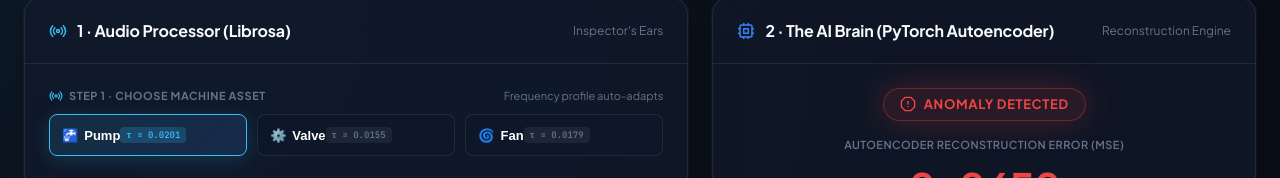
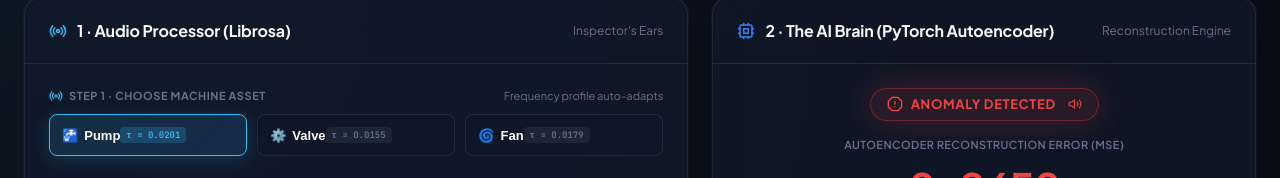
Before and after one commit to Hunter-of-pros/vision, a React (Vite) app in the folder frontend/: page / in a window 1280 px wide. Both pictures are taken after a click on the button "Anomaly Pump (ID 00)". Shown: the part 147-325 px from the top of the page. Built offline with nearby package versions, Linux system fonts and the light colour scheme; no server answers; the HTML template or start-up script is replaced by a standard one.

Commit message:
feat: add industrial acoustic alarm beep when anomaly threshold is crossed

```diff
--- a/frontend/src/components/AnomalyGauge.jsx
+++ b/frontend/src/components/AnomalyGauge.jsx
@@ -1,5 +1,45 @@
-import React from 'react';
-import { AlertOctagon, CheckCircle2, BarChart2, ShieldAlert } from 'lucide-react';
+import React, { useEffect, useRef } from 'react';
+import { AlertOctagon, CheckCircle2, BarChart2, ShieldAlert, Volume2 } from 'lucide-react';
+
+/**
+ * Generates an industrial double-beep acoustic alarm using the Web Audio API.
+ * Pulse 1: 880 Hz (A5), Pulse 2: 1100 Hz (C#6)
+ */
+export function playAnomalyAlertBeep() {
+  try {
+    const AudioContextClass = window.AudioContext || window.webkitAudioContext;
+    if (!AudioContextClass) return;
+    const ctx = new AudioContextClass();
+    if (ctx.state === 'suspended') {
+      ctx.resume();
+    }
+
+    const now = ctx.currentTime;
+
+    const playPulse = (freq, startOffset, duration) => {
+      const osc = ctx.createOscillator();
+      const gain = ctx.createGain();
+
+      osc.type = 'triangle'; // Crisp industrial buzzer harmonics
+      osc.frequency.setValueAtTime(freq, now + startOffset);
+
+      gain.gain.setValueAtTime(0.0001, now + startOffset);
+      gain.gain.linearRampToValueAtTime(0.28, now + startOffset + 0.02);
+      gain.gain.exponentialRampToValueAtTime(0.0001, now + startOffset + duration);
+
+      osc.connect(gain);
+      gain.connect(ctx.destination);
+
+      osc.start(now + startOffset);
+      osc.stop(now + startOffset + duration);
+    };
+
+    playPulse(880, 0.0, 0.13);       // Beep 1
+    playPulse(1100, 0.18, 0.22);     // Beep 2 (higher urgent alert)
+  } catch (err) {
+    console.warn('Anomaly audio alert failed:', err);
+  }
+}
 
 export default function AnomalyGauge({ score = 0, threshold = 0.020, isAnomaly = false, analysisResult = null }) {
   const dynMetrics = analysisResult?.dynamic_metrics || null;
@@ -9,6 +49,19 @@ export default function AnomalyGauge({ score = 0, threshold = 0.020, isAnomaly =
   const dynamicThreshold = dynMetrics?.dynamic_threshold || threshold || 0.0201;
   const activeThreshold = dynamicThreshold;
   const activeIsAnomaly = score >= activeThreshold;
+
+  const lastAlertKeyRef = useRef(null);
+
+  // Automatically trigger beep sound whenever an anomaly crosses threshold
+  useEffect(() => {
+    if (analysisResult && activeIsAnomaly) {
+      const alertKey = `${analysisResult.filename || 'sample'}_${analysisResult.score}`;
+      if (lastAlertKeyRef.current !== alertKey) {
+        lastAlertKeyRef.current = alertKey;
+        playAnomalyAlertBeep();
+      }
+    }
+  }, [analysisResult, activeIsAnomaly]);
 
   // Meter percentage (0 to 0.20 range)
   const maxScale = 0.20;
@@ -22,8 +75,13 @@ export default function AnomalyGauge({ score = 0, threshold = 0.020, isAnomaly =
       {/* Top Status Pill */}
       <div style={{ marginBottom: '16px' }}>
         {activeIsAnomaly ? (
-          <div className="status-pill status-anomaly">
-            <AlertOctagon size={16} /> Anomaly Detected
+          <div
+            className="status-pill status-anomaly"
+            onClick={playAnomalyAlertBeep}
+            style={{ cursor: 'pointer' }}
+            title="Alarm beep sounded · Click to replay"
+          >
+            <AlertOctagon size={16} /> Anomaly Detected <Volume2 size={14} style={{ marginLeft: '4px', opacity: 0.9 }} />
           </div>
         ) : (
           <div className="status-pill status-normal">
```
